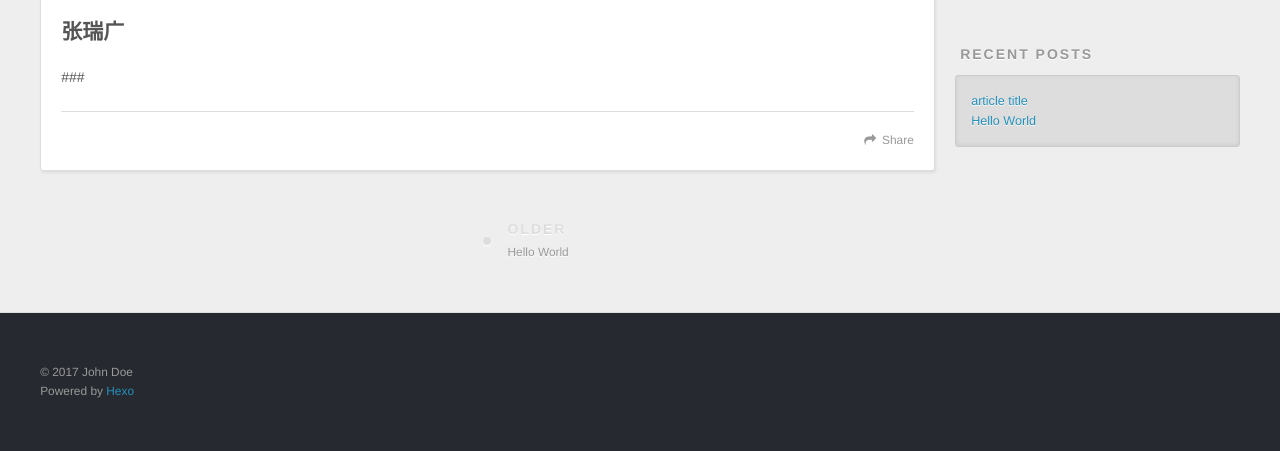
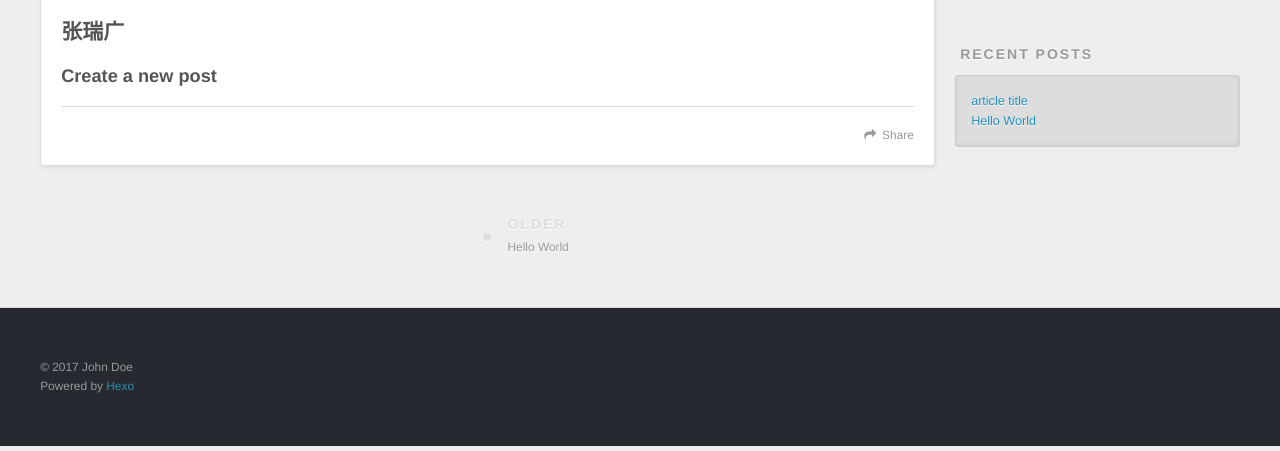
Before and after one commit to lzdujing/lzdujing.github.io, a plain HTML site: page 2017/03/09/article-title/index.html in a window 1280 px wide. Shown: the part 434-885 px from the top of the page. Drawn offline with nearby package versions, Linux system fonts and the light colour scheme.

Commit message:
Site updated: 2017-03-10 00:08:50

```diff
--- a/2017/03/09/article-title/index.html
+++ b/2017/03/09/article-title/index.html
@@ -5,16 +5,16 @@
 
   <title>article title | Hexo</title>
   <meta name="viewport" content="width=device-width, initial-scale=1, maximum-scale=1">
-  <meta name="description" content="张瑞广###">
+  <meta name="description" content="张瑞广Create a new post">
 <meta property="og:type" content="article">
 <meta property="og:title" content="article title">
 <meta property="og:url" content="http://yoursite.com/2017/03/09/article-title/index.html">
 <meta property="og:site_name" content="Hexo">
-<meta property="og:description" content="张瑞广###">
-<meta property="og:updated_time" content="2017-03-09T16:07:20.477Z">
+<meta property="og:description" content="张瑞广Create a new post">
+<meta property="og:updated_time" content="2017-03-09T16:08:44.311Z">
 <meta name="twitter:card" content="summary">
 <meta name="twitter:title" content="article title">
-<meta name="twitter:description" content="张瑞广###">
+<meta name="twitter:description" content="张瑞广Create a new post">
 
     <link rel="alternate" href="/atom.xml" title="Hexo" type="application/atom+xml">
 
@@ -85,8 +85,7 @@
 
     <div class="article-entry" itemprop="articleBody">
 
-        <h2 id="张瑞广"><a href="#张瑞广" class="headerlink" title="张瑞广"></a>张瑞广</h2><p>### </p>
-
+        <h2 id="张瑞广"><a href="#张瑞广" class="headerlink" title="张瑞广"></a>张瑞广</h2><h3 id="Create-a-new-post"><a href="#Create-a-new-post" class="headerlink" title="Create a new post"></a>Create a new post</h3>
 
     </div>
     <footer class="article-footer">
```
Also changed, not shown: index.html (+1 -2 lines).
